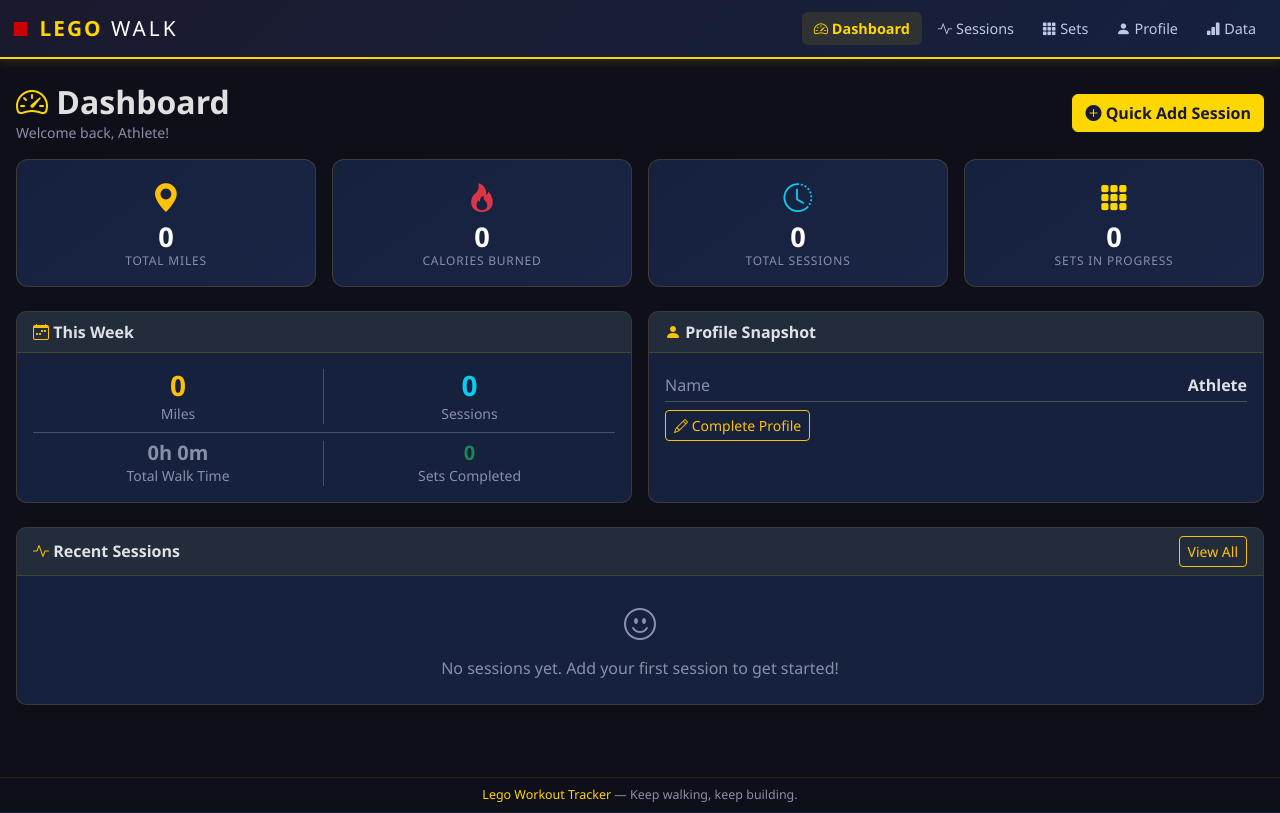
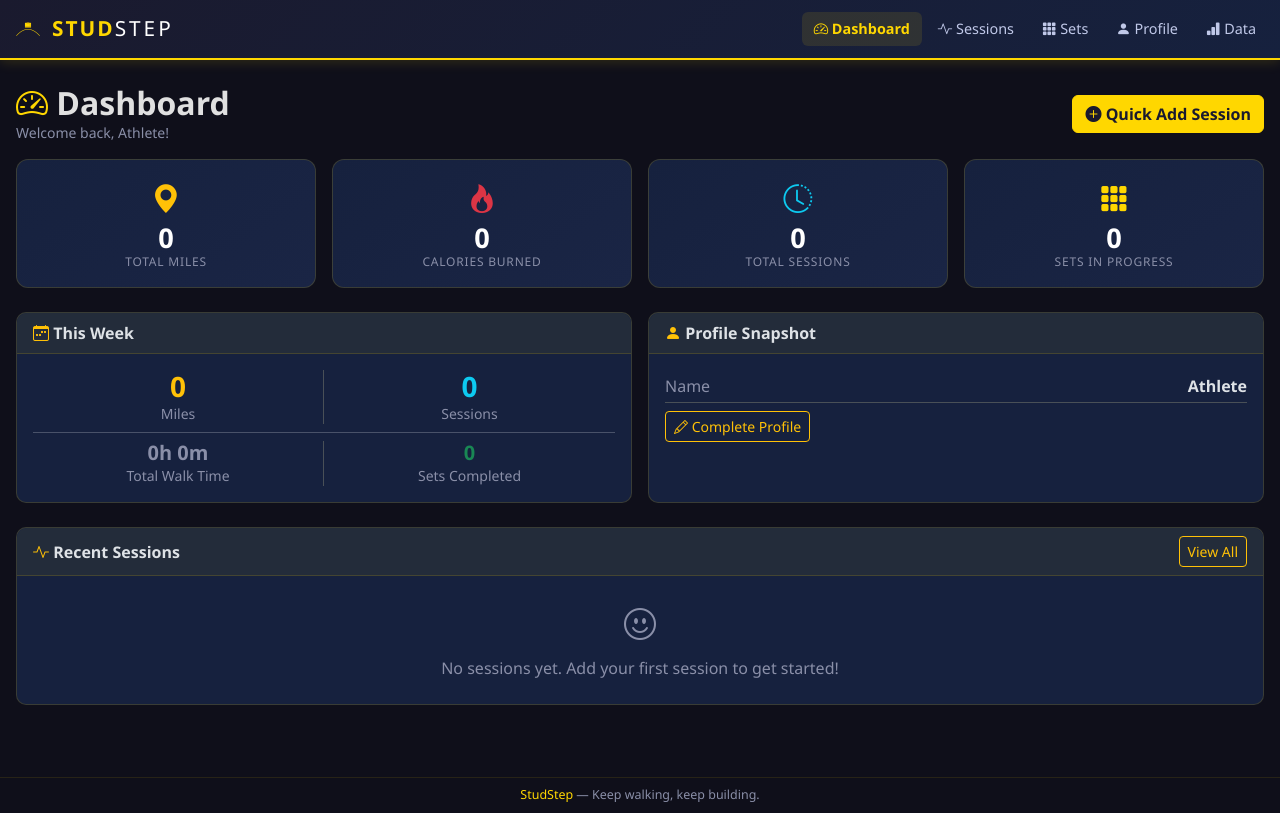
Before and after one commit to christiangoff/lego_walk, a Flask app: page / in a window 1280 px wide. Run offline with Flask 3, Linux system fonts and the light colour scheme.

Commit message:
Rebrand to StudStep with logo and PWA home screen support
- Rename app to StudStep throughout
- Add SVG logo (arch + 1x1 Lego brick)
- Add PWA manifest.json and apple-touch-icon meta tags
- Use logo in navbar, icon-192/512 for home screen install

Co-Authored-By: Claude Sonnet 4.6 <noreply@anthropic.com>

```diff
--- a/templates/base.html
+++ b/templates/base.html
@@ -3,7 +3,16 @@
 <head>
   <meta charset="UTF-8" />
   <meta name="viewport" content="width=device-width, initial-scale=1.0" />
-  <title>{% block title %}Lego Workout Tracker{% endblock %}</title>
+  <title>{% block title %}StudStep{% endblock %}</title>
+
+  <!-- PWA -->
+  <link rel="manifest" href="/static/manifest.json" />
+  <meta name="apple-mobile-web-app-capable" content="yes" />
+  <meta name="apple-mobile-web-app-status-bar-style" content="black-translucent" />
+  <meta name="apple-mobile-web-app-title" content="StudStep" />
+  <meta name="theme-color" content="#1a1a2e" />
+  <link rel="apple-touch-icon" href="/static/icons/icon-192.png" />
+  <link rel="icon" type="image/png" href="/static/icons/icon-192.png" />
 
   <!-- Bootstrap 5 -->
   <link
@@ -26,9 +35,9 @@
 <!-- Navbar -->
 <nav class="navbar navbar-expand-lg navbar-dark sticky-top" id="main-nav">
   <div class="container-fluid">
-    <a class="navbar-brand fw-bold" href="{{ url_for('index') }}">
-      <span class="lego-stud">&#9632;</span>
-      <span class="brand-lego">LEGO</span><span class="brand-walk"> WALK</span>
+    <a class="navbar-brand fw-bold d-flex align-items-center gap-2" href="{{ url_for('index') }}">
+      <img src="{{ url_for('static', filename='icons/studstep_logo_noBackground.png') }}" alt="StudStep" height="32">
+      <span><span class="brand-lego">STUD</span><span class="brand-walk">STEP</span></span>
     </a>
     <button
       class="navbar-toggler"
@@ -109,7 +118,7 @@
 
 <!-- Footer -->
 <footer class="footer mt-auto py-2 text-center text-muted small">
-  <span class="lego-accent">Lego Workout Tracker</span> &mdash; Keep walking, keep building.
+  <span class="lego-accent">StudStep</span> &mdash; Keep walking, keep building.
 </footer>
 
 <!-- Bootstrap JS -->
--- a/templates/data.html
+++ b/templates/data.html
@@ -1,5 +1,5 @@
 {% extends "base.html" %}
-{% block title %}Data & Stats - Lego Workout{% endblock %}
+{% block title %}Data & Stats - StudStep{% endblock %}
 
 {% block head %}
 <script src="https://cdn.jsdelivr.net/npm/chart.js@4.4.4/dist/chart.umd.min.js"></script>
--- a/templates/edit_session.html
+++ b/templates/edit_session.html
@@ -1,5 +1,5 @@
 {% extends "base.html" %}
-{% block title %}Edit Session - Lego Workout{% endblock %}
+{% block title %}Edit Session - StudStep{% endblock %}
 
 {% block content %}
 <div class="row mt-3 mb-3">
--- a/templates/edit_set.html
+++ b/templates/edit_set.html
@@ -1,5 +1,5 @@
 {% extends "base.html" %}
-{% block title %}Edit Set - Lego Workout{% endblock %}
+{% block title %}Edit Set - StudStep{% endblock %}
 
 {% block content %}
 <div class="row mt-3 mb-3">
--- a/templates/index.html
+++ b/templates/index.html
@@ -1,5 +1,5 @@
 {% extends "base.html" %}
-{% block title %}Dashboard - Lego Workout{% endblock %}
+{% block title %}Dashboard - StudStep{% endblock %}
 
 {% block content %}
 <div class="row mt-3 mb-3 align-items-center">
--- a/templates/profile.html
+++ b/templates/profile.html
@@ -1,5 +1,5 @@
 {% extends "base.html" %}
-{% block title %}Profile - Lego Workout{% endblock %}
+{% block title %}Profile - StudStep{% endblock %}
 
 {% block content %}
 <div class="row mt-3 mb-3 align-items-center">
--- a/templates/sessions.html
+++ b/templates/sessions.html
@@ -1,5 +1,5 @@
 {% extends "base.html" %}
-{% block title %}Sessions - Lego Workout{% endblock %}
+{% block title %}Sessions - StudStep{% endblock %}
 
 {% block content %}
 <div class="row mt-3 mb-3 align-items-center">
--- a/templates/set_detail.html
+++ b/templates/set_detail.html
@@ -1,5 +1,5 @@
 {% extends "base.html" %}
-{% block title %}{{ lego_set.name }} – Lego Workout{% endblock %}
+{% block title %}{{ lego_set.name }} – StudStep{% endblock %}
 
 {% block content %}
 <div class="d-flex align-items-center gap-2 mb-3 mt-3">
--- a/templates/sets.html
+++ b/templates/sets.html
@@ -1,5 +1,5 @@
 {% extends "base.html" %}
-{% block title %}Lego Sets - Lego Workout{% endblock %}
+{% block title %}Lego Sets - StudStep{% endblock %}
 
 {% block content %}
 <div class="row mt-3 mb-3 align-items-center">
```
Also changed, not shown: static/icons/icon-192.png (added), static/icons/icon-512.png (added), static/icons/studstep.svg (added), static/icons/studstep_logo_noBackground.png (added), static/icons/studstep_logo_withBackground.png (added), static/manifest.json (added).
